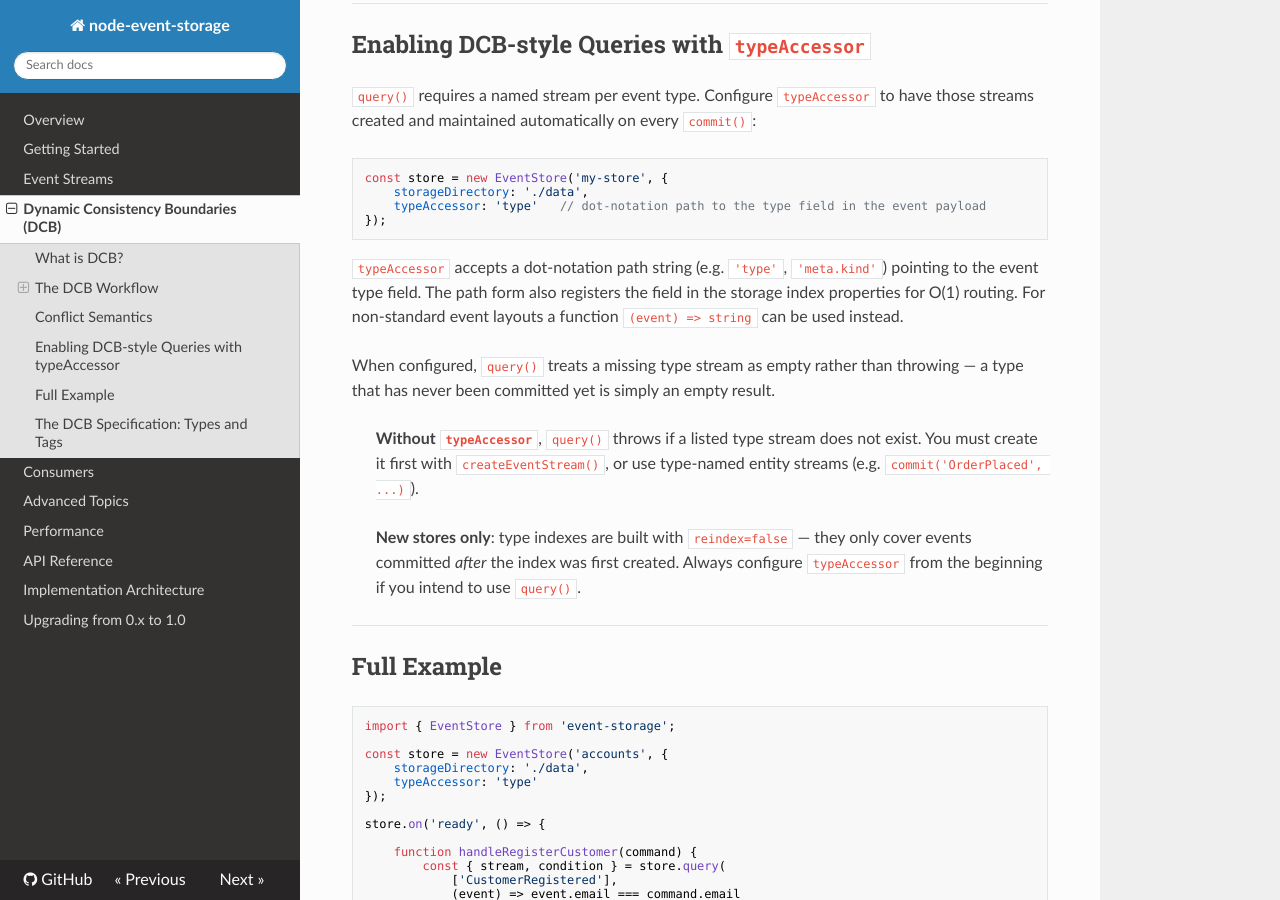
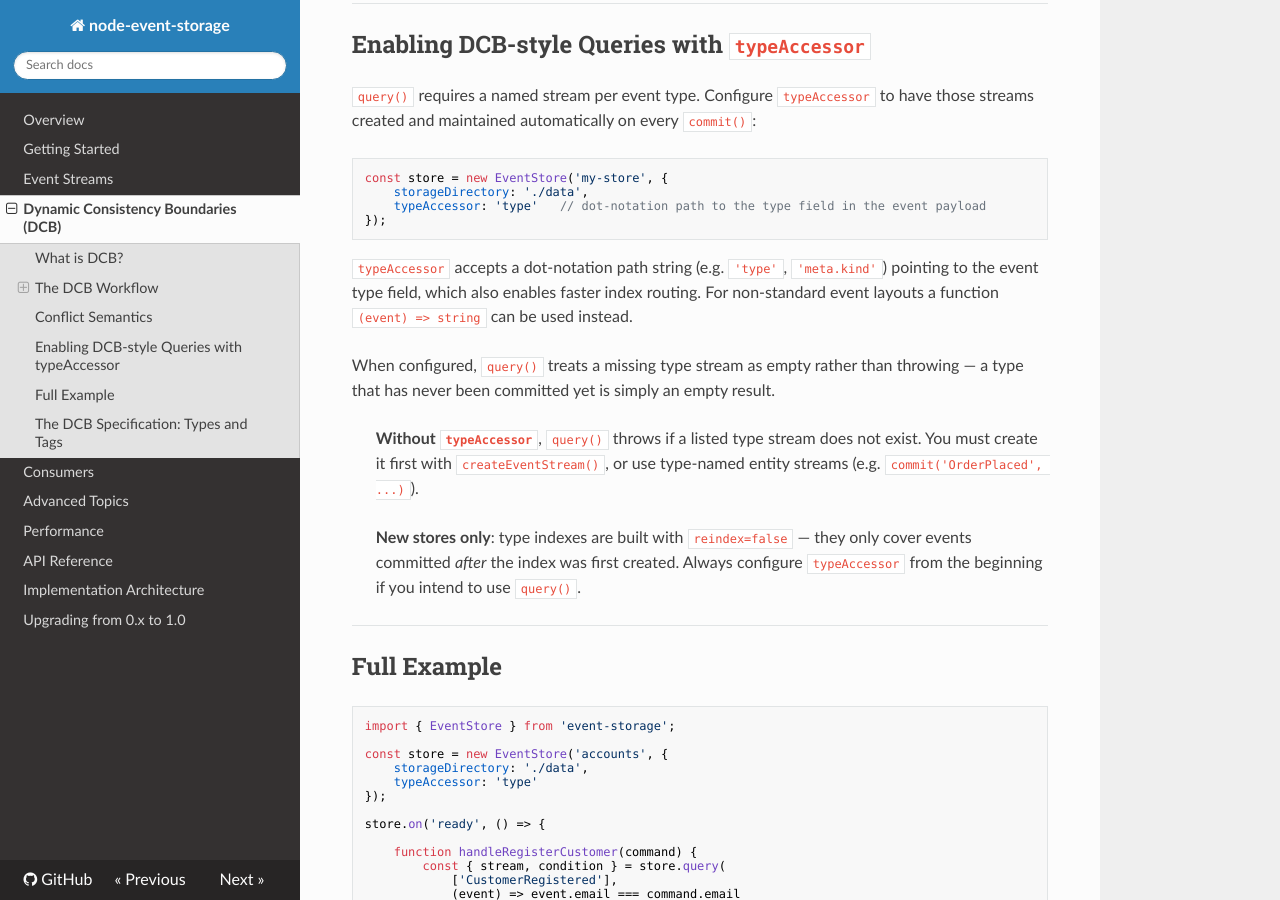
Before and after one commit to albe/node-event-storage, an MkDocs documentation site: the page built from docs/dcb.md, in a window 1280 px wide and 900 px high, scrolled down 2234 px. Built offline with MkDocs 1.6.1, drawn with Linux system fonts in a browser that asks for light colours; nearby versions of some CDN libraries; some of the changed text lies outside the part shown.

Commit message:
docs: fix grammar and clarify typeAccessor description in dcb.md
Agent-Logs-Url: https://github.com/albe/node-event-storage/sessions/8a167612-8009-4729-bc18-c6a6da3e6760

Co-authored-by: albe <4259532+albe@users.noreply.github.com>

````diff
--- a/docs/dcb.md
+++ b/docs/dcb.md
@@ -83,7 +83,7 @@ const store = new EventStore('my-store', {
 });
 ```
 
-`typeAccessor` accepts a dot-notation path string (e.g. `'type'`, `'meta.kind'`) pointing to the event type field. The path form also registers the field in the storage index properties for O(1) routing. For non-standard event layouts a function `(event) => string` can be used instead.
+`typeAccessor` accepts a dot-notation path string (e.g. `'type'`, `'meta.kind'`) pointing to the event type field, which also enables faster index routing. For non-standard event layouts a function `(event) => string` can be used instead.
 
 When configured, `query()` treats a missing type stream as empty rather than throwing — a type that has never been committed yet is simply an empty result.
 
````
Also changed, not shown: other parts of docs/dcb.md (+1 -1 lines).
